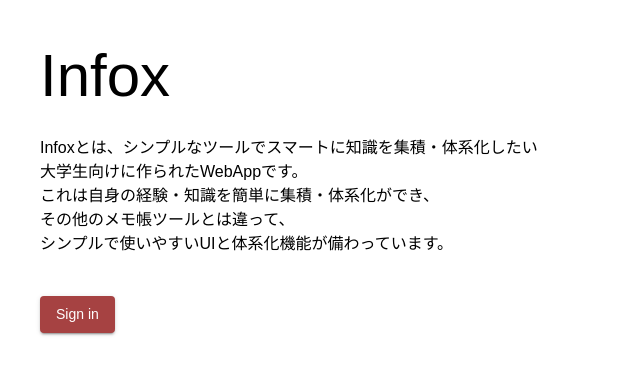
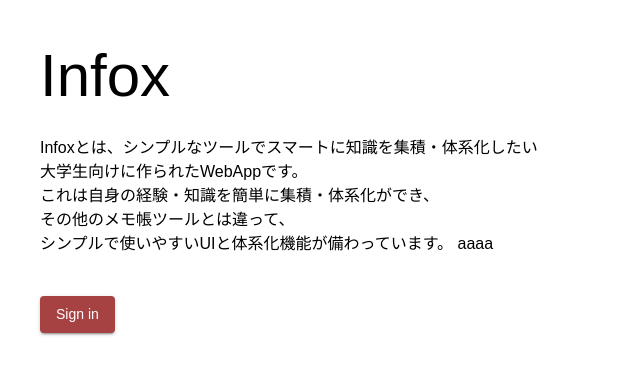
Before and after one commit to 210on/infox, a React (Vite) app: page / in a window 1280 px wide. Shown: the top 374 px of the page, without its empty margins (0-640 px from the left). Built offline with nearby package versions, Linux system fonts and the light colour scheme.

Commit message:
test uki

```diff
--- a/src/pages/Home.tsx
+++ b/src/pages/Home.tsx
@@ -39,6 +39,7 @@ export function Home(): JSX.Element {
         これは自身の経験・知識を簡単に集積・体系化ができ、<br />
         その他のメモ帳ツールとは違って、 <br />
         シンプルで使いやすいUIと体系化機能が備わっています。
+        aaaa
       </Typography>
       <Box
         sx={{
```
